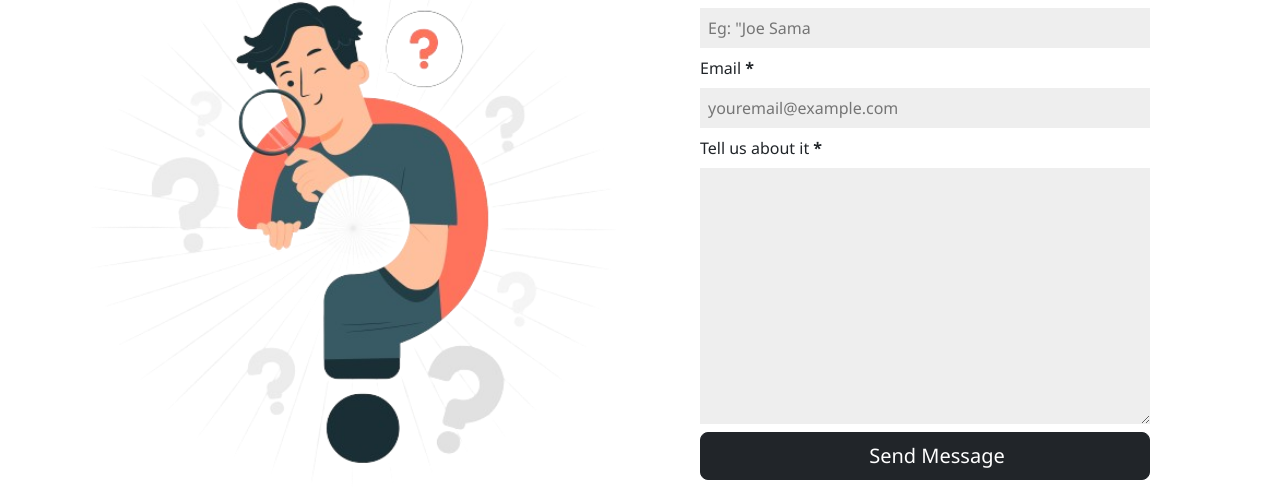
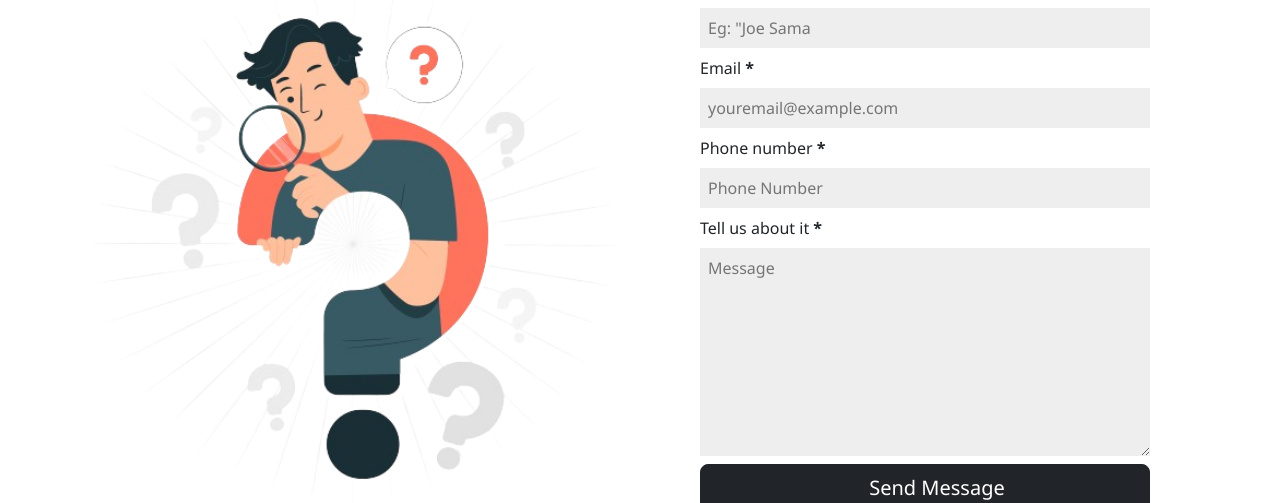
Before and after one commit to spd-sadim/Project---Lost-and-Found, a React (Vite) app in the folder client/: page /help-advice in a window 1280 px wide. Shown: the part 120-623 px from the top of the page. Built offline with nearby package versions, Linux system fonts and the light colour scheme; some icons are missing.

Commit message:
feat: Integrate api in  HelpAdviceForm to post inquiry

```diff
--- a/client/src/components/Help-advice/HelpAdviceForm.jsx
+++ b/client/src/components/Help-advice/HelpAdviceForm.jsx
@@ -1,8 +1,35 @@
 import { Button, Col, Container, Row } from "react-bootstrap";
 import { Icon } from "@iconify/react";
-import image from "../../assets/hero/lost.png"
+import image from "../../assets/hero/lost.png";
+import axios from "axios";
+import { useState } from "react";
 
 export default function HelpAdviceForm() {
+  const [inquiry, setInquiry] = useState({
+    fullname: undefined,
+    email: undefined,
+    number: undefined,
+    message: undefined,
+  });
+  const [isLoading, setIsLoading] = useState(false);
+  const [error, setError] = useState(undefined);
+
+  const handleMessage = (e) => {
+    setMessage((prev) => ({ ...prev, [e.target.name]: e.target.value }));
+  };
+
+  const handleSubmitMessage = async (e) => {
+    e.preventDefault();
+    try {
+      isLoading(true);
+      const res = await axios.post("/api/inquiry/post", inquiry);
+      isLoading(false);
+    } catch (err) {
+      console.log(err);
+      setError(err);
+    }
+  };
+
   return (
     <Container>
       <Row>
@@ -12,12 +39,13 @@ export default function HelpAdviceForm() {
         <Col lg={6} md={6}>
           <div className="contact-form p-md-5">
             <form className="d-flex flex-column gap-2 py-md-5">
-                <label htmlFor="name">
+              <label htmlFor="fullname">
                 Full Name <b>*</b>
               </label>
               <input
                 type="text"
-                  name="name"
+                id="fullname"
+                name="fullname"
                 className="inputField border-0 p-2"
                 required
                 placeholder='Eg: "Joe Sama'
@@ -33,17 +61,35 @@ export default function HelpAdviceForm() {
                 placeholder="youremail@example.com"
                 required
               />
-                <label htmlFor="comments">
+              <label htmlFor="phoneNumber">
+                Phone number <b>*</b>
+              </label>
+              <input
+                type="tel"
+                name="number"
+                id="phoneNumber"
+                className="inputField border-0 p-2"
+                maxLength={10}
+                placeholder="Phone Number"
+                required
+              />
+              <label htmlFor="message">
                 Tell us about it <b>*</b>
               </label>
               <textarea
-                  name="comments"
-                  id="comments"
-                  cols="30"
-                  rows="10"
+                name="message"
+                id="message"
+                cols="20"
+                rows="8"
+                placeholder="Message"
                 className="inputField border-0 p-2"
               ></textarea>
-                <Button variant="dark" className="d-flex align-items-center justify-content-center gap-1" size="lg" type="submit">
+              <Button
+                variant="dark"
+                className="d-flex align-items-center justify-content-center gap-1"
+                size="lg"
+                type="submit"
+              >
                 <Icon icon="line-md:telegram" />
                 Send Message
               </Button>
```
Lines whose indentation alone changed are shown as unchanged.
